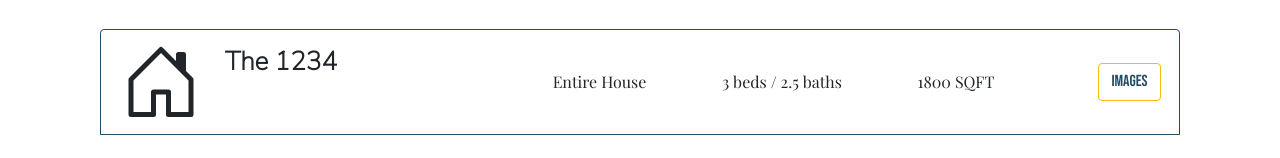
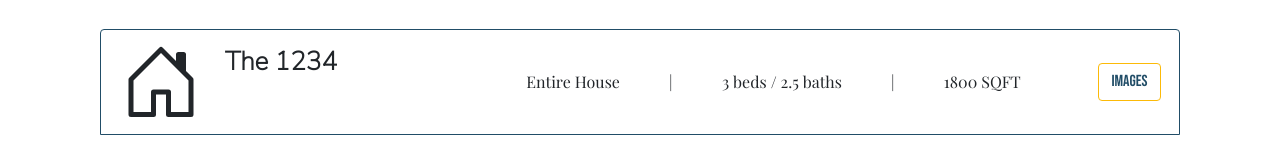
Before and after one commit to ako-21/hickory-grove, a React app: page / in a window 1280 px wide. Shown: the part 1528-1686 px from the top of the page. Built offline with nearby package versions, Linux system fonts and the light colour scheme.

Commit message:
edit resp

```diff
--- a/src/components/HomePage/Section3.js
+++ b/src/components/HomePage/Section3.js
@@ -24,7 +24,9 @@ class Section3 extends React.Component {
                 </Col>
                 <Col className="d-flex align-items-center list-area-margins-top" style={{ justifyContent: 'space-evenly' }} lg={7} xl={7} md={12}>
                   <p className="d-flex mb-0 font3" >Entire House</p>
+                  <p className="d-flex mb-0 font3">|</p>
                   <p className="d-flex mb-0 font3">3 beds / 2.5 baths</p>
+                  <p className="d-flex mb-0 font3">|</p>
                   <p className="d-flex mb-0 font3">1800 SQFT</p>
                 </Col>
                 <Col className="d-flex align-items-center justify-content-center list-area-margins-top list-area-margins-bottom" lg={1} xl={1} md={12}>
```
